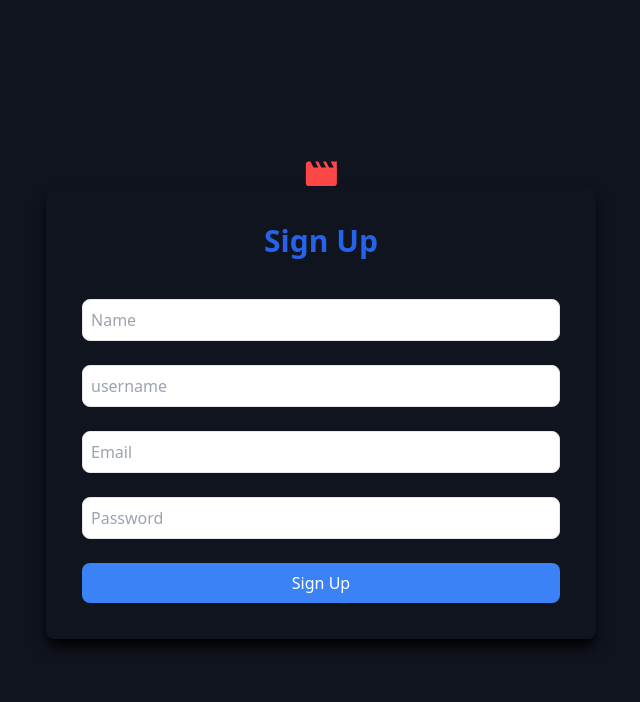
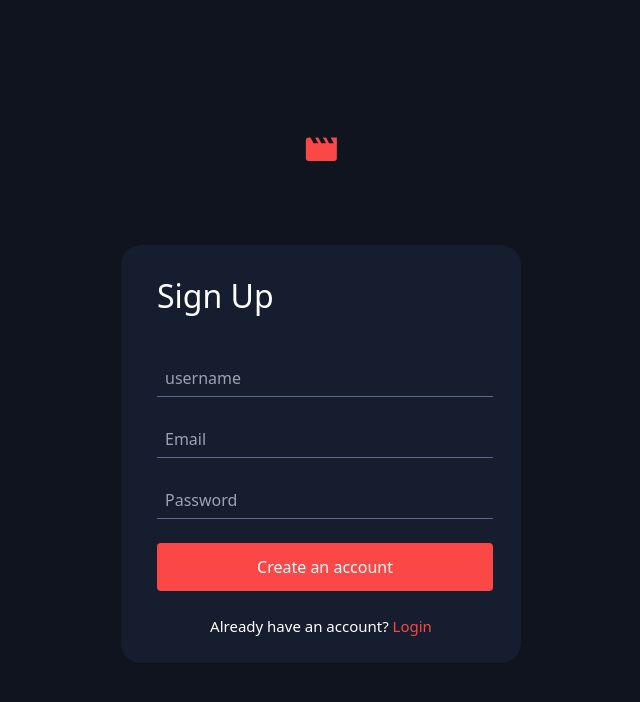
Before and after one commit to SandeebAdhikari/Entertainment_App, a Next.js app: page /sign_up in a window 1280 px wide. Shown: the top 702 px of the page, without its empty margins (319-959 px from the left). Built offline with nearby package versions, Linux system fonts and the light colour scheme.

Commit message:
finalized signup page

```diff
--- a/app/(auth)/sign_up/page.tsx
+++ b/app/(auth)/sign_up/page.tsx
@@ -48,7 +48,7 @@ const sign_up = () => {
 
   return (
     <div className="flex flex-col">
-      <div className="flex items-center justify-center w-full">
+      <div className="mb-[82.99px] flex items-center justify-center w-full">
         <img
           src="/assets/logo.svg"
           alt="logo"
--- a/components/SignIn.tsx
+++ b/components/SignIn.tsx
@@ -15,7 +15,7 @@ const SignIn: React.FC<SignInProps> = ({ onChange, onSubmit, formData }) => {
   return (
     <div className="flex p-5 items-center justify-center  w-[400px] h-[373px] bg-[#161D2F] rounded-[20px]">
       <form onSubmit={onSubmit} className="flex flex-col w-full p-4 ">
-        <h1 className="mt-8 text-[32px] text-white">Login</h1>
+        <h3 className="mt-8 text-[32px] text-white">Login</h3>
         <input
           type="username"
           name="username"
@@ -23,7 +23,7 @@ const SignIn: React.FC<SignInProps> = ({ onChange, onSubmit, formData }) => {
           value={formData.username}
           onChange={onChange}
           required
-          className="w-[336px] h-[37px] mt-10 p-2  border-b border-[#5A698F] bg-[#161D2F] outline-none focus:ring-0 text-white"
+          className="w-[336px] h-[37px] mt-10 p-2  border-b border-[#5A698F] bg-[#161D2F] outline-none focus:ring-0 text-white hover:border-b-white hover:cursor-pointer"
         />
         <input
           type="password"
@@ -32,16 +32,17 @@ const SignIn: React.FC<SignInProps> = ({ onChange, onSubmit, formData }) => {
           value={formData.password}
           onChange={onChange}
           required
-          className="w-[336px] h-[37px] mt-6  p-2  border-b border-[#5A698F] bg-[#161D2F] text-white outline-none focus:ring-0"
+          className="w-[336px] h-[37px] mt-6  p-2  border-b border-[#5A698F] bg-[#161D2F] text-white outline-none focus:ring-0 hover:border-b-white hover:cursor-pointer"
         />
         <button
           type="submit"
-          className="mt-10 bg-[#FC4747] text-white p-2 w-[336px] h-[48px] rounded hover:bg-blue-800"
+          className="mt-10 bg-[#FC4747] text-white p-2 w-[336px] h-[48px] rounded hover:bg-white hover:text-black"
         >
           <span className="text-[15px]">Login to your account</span>
         </button>
         <p className="mt-6 mb-8 text-center text-[15px] text-white">
-          Don't have an account? <span className="text-[#FC4747]">Sign Up</span>
+          Don't have an account?{" "}
+          <span className="text-[#FC4747] hover:cursor-pointer">Sign Up</span>
         </p>
       </form>
     </div>
--- a/components/SignUp.tsx
+++ b/components/SignUp.tsx
@@ -15,23 +15,10 @@ interface SignUpProps {
 
 const SignUp: React.FC<SignUpProps> = ({ onChange, onSubmit, formData }) => {
   return (
-    <div className=" flex p-5 items-center justify-center  w-[550px]  shadow-lg shadow-black rounded-lg  ">
-      <form
-        onSubmit={onSubmit}
-        className="flex flex-col w-full bg-black/0.5 gap-6 p-4 border-black"
-      >
-        <h2 className=" text-center text-3xl font-bold mb-4 text-blue-600">
-          Sign Up
-        </h2>
-        <input
-          type="name"
-          name="name"
-          placeholder="Name"
-          value={formData.name}
-          onChange={onChange}
-          required
-          className="border p-2 rounded-lg"
-        />
+    <div className="flex p-5 items-center justify-center  w-[400px] h-[418px] bg-[#161D2F] rounded-[20px]">
+      <form onSubmit={onSubmit} className="flex flex-col w-full p-4 ">
+        <h2 className="mt-8 text-[32px] text-white">Sign Up</h2>
+
         <input
           type="username"
           name="username"
@@ -39,7 +26,7 @@ const SignUp: React.FC<SignUpProps> = ({ onChange, onSubmit, formData }) => {
           value={formData.username}
           onChange={onChange}
           required
-          className="border p-2 rounded-lg"
+          className="w-[336px] h-[37px] mt-10 p-2  border-b border-[#5A698F] bg-[#161D2F] outline-none focus:ring-0 text-white hover:border-b-white hover:cursor-pointer"
         />
         <input
           type="email"
@@ -48,7 +35,7 @@ const SignUp: React.FC<SignUpProps> = ({ onChange, onSubmit, formData }) => {
           value={formData.email}
           onChange={onChange}
           required
-          className="border p-2 rounded-lg"
+          className="w-[336px] h-[37px] mt-6 p-2  border-b border-[#5A698F] bg-[#161D2F] outline-none focus:ring-0 text-white hover:border-b-white hover:cursor-pointer"
         />
         <input
           type="password"
@@ -57,14 +44,18 @@ const SignUp: React.FC<SignUpProps> = ({ onChange, onSubmit, formData }) => {
           value={formData.password}
           onChange={onChange}
           required
-          className="border p-2 rounded-lg"
+          className="w-[336px] h-[37px] mt-6 p-2  border-b border-[#5A698F] bg-[#161D2F] outline-none focus:ring-0 text-white hover:border-b-white hover:cursor-pointer"
         />
         <button
           type="submit"
-          className="bg-blue-500 text-white p-2 rounded-lg hover:bg-blue-800"
+          className="mt-6 bg-[#FC4747] text-white p-2 w-[336px] h-[48px] rounded hover:bg-white hover:text-black"
         >
-          Sign Up
+          Create an account
         </button>
+        <p className="mt-6 mb-8 text-center text-[15px] text-white">
+          Already have an account?{"  "}
+          <span className="text-[#FC4747] hover:cursor-pointer">Login</span>
+        </p>
       </form>
     </div>
   );
--- a/models/User.ts
+++ b/models/User.ts
@@ -9,7 +9,7 @@ export interface IUser extends Document {
 
 const userSchema = new Schema<IUser>(
   {
-    name: { type: String, required: true },
+    name: { type: String, required: false },
     username: { type: String, required: true, unique: true },
     email: { type: String, required: true, unique: true },
     password: { type: String, required: true },
```
